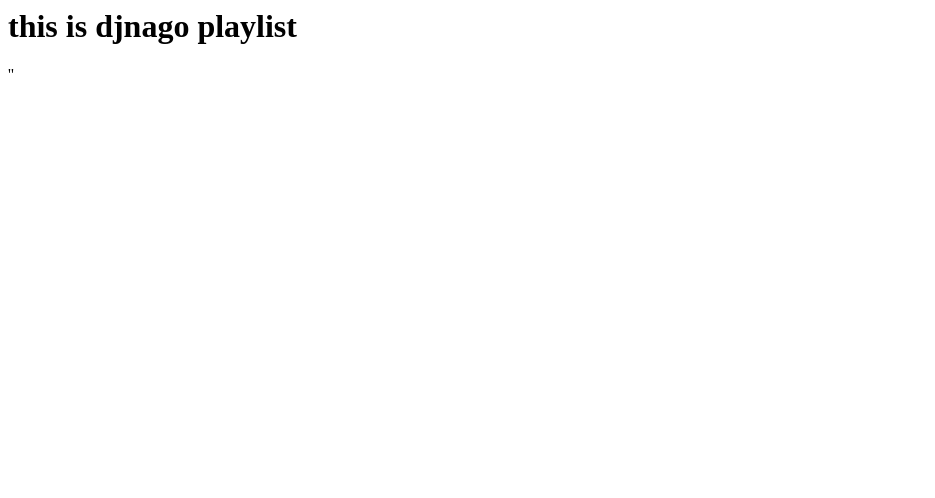
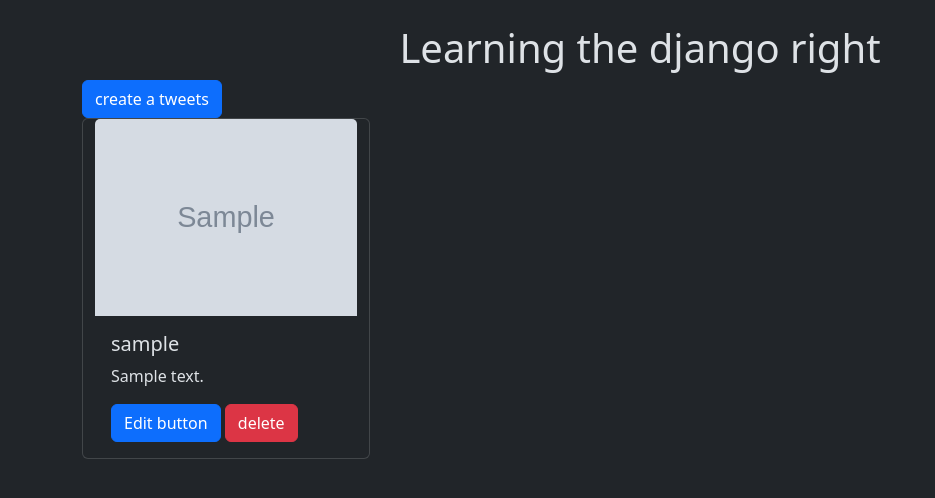
Before and after one commit to ramashishmaurya/CareConnectProject, a Django app: template templates/tweets_list.html in a window 1280 px wide. Shown: the top 498 px of the page, without its empty margins (0-935 px from the left). Run offline with Django 5.2, Linux system fonts and the light colour scheme; the template is opened without the code that fills it: values that come from a table or form of the project are taken from there, others are empty; tables that the repository leaves empty hold one stand-in row (values such as "Sample post"); grey boxes marked "Sample" are stand-in pictures.

Commit message:
add some files

```diff
--- a/templates/navbar.html
+++ b/templates/navbar.html
@@ -49,7 +49,7 @@
 
 {% endblock content %}
 
-# this is what i need to make sure what
+
 
 {% block login %}{% endblock login %}
 
--- a/templates/tweets_list.html
+++ b/templates/tweets_list.html
@@ -1,10 +1,30 @@
-{% block content %}
-<h1> this is djnago playlist </h1>''
+{% extends "layout.html" %}
 
-<a class="btn - btn-promary" href ="{% url 'tweet_create' %}"
+{% block title %}
+tweets post system right
+{% endblock title %}
 
-<div clas='container row  gap-3'>
-   {% for tweet in tweets  %}{% endfor %}
+{% block content  %}
+<h1 class='text-center mt-4'> Learning the django right </h1>
+<!-- thi is one create the btn class here  -->
+
+<a class="btn btn-primary" href=" {% url 'tweets_create' %}">create a tweets</a>
+<div class="container row gap-3">
+
+   {% for tweet in tweets  %}
+
+   <div class="card" style="width: 18rem;">
+      <img class="card-img-top" src="{{tweet.photo.url}}" alt="Card image cap">
+      <div class="card-body">
+        <h5 class="card-title">{{tweet.user.username}}</h5>
+        <p class="card-text">{{tweet.text}}</p>
+
+        <a href="{% url 'tweets_edit' %}" class="btn btn-primary">Edit button</a>
+        <a href="{% url 'tweets_delete'  tweets_id %}" class='btn btn-danger'>delete </a>
+      </div>
+    </div>
+   {% endfor %}
+
 </div>
 
-{% endblock content %}
+{% endblock content  %}
--- a/users/forms.py
+++ b/users/forms.py
@@ -4,4 +4,4 @@ from .models import tweets
 class tweetsform(forms.ModelForm):
     class meta:
         model = tweets
-        fields =['text','photo']
+        fields =['text','photo'] # this is parameter user will send
--- a/users/urls.py
+++ b/users/urls.py
@@ -8,9 +8,13 @@ def home(request):
     return HttpResponse('hello worlds')
 
 urlpatterns = [
-    path('person/' ,views.person)  ,
-    path('tweets/' ,views.tweets   , name='tweets') ,
-    path('footer/' ,views.footer ,name='footer') ,
-    path('login/' ,views.login  , name='login') ,
-    path('chat/' ,views.chat , name='chat') ,
+    path('tweets/' ,views.tweets , name='tweets') ,
+    path('login/' ,views.login, name='login') ,
+    path('footer/' ,views.footer , name='footer') ,
+    path('' ,views.tweets_list , name='tweets_list') ,
+    path('create/' ,views.tweets_create ,name='tweets_create') ,
+    path('<int:tweets_id>/delete/', views.tweets_delete, name='tweets_delete'),
+    path('<int:tweets_id>/edit/',views.tweets_edit , name='tweets_edit') ,
+
+
 ]
```
Also changed, not shown: templates/tweet_confirm_delete.html (added, +10 -0 lines), templates/layout.html (line endings or trailing spaces), templates/tweets_delete.html (deleted), users/models.py (line endings or trailing spaces), users/views.py (line endings or trailing spaces).
